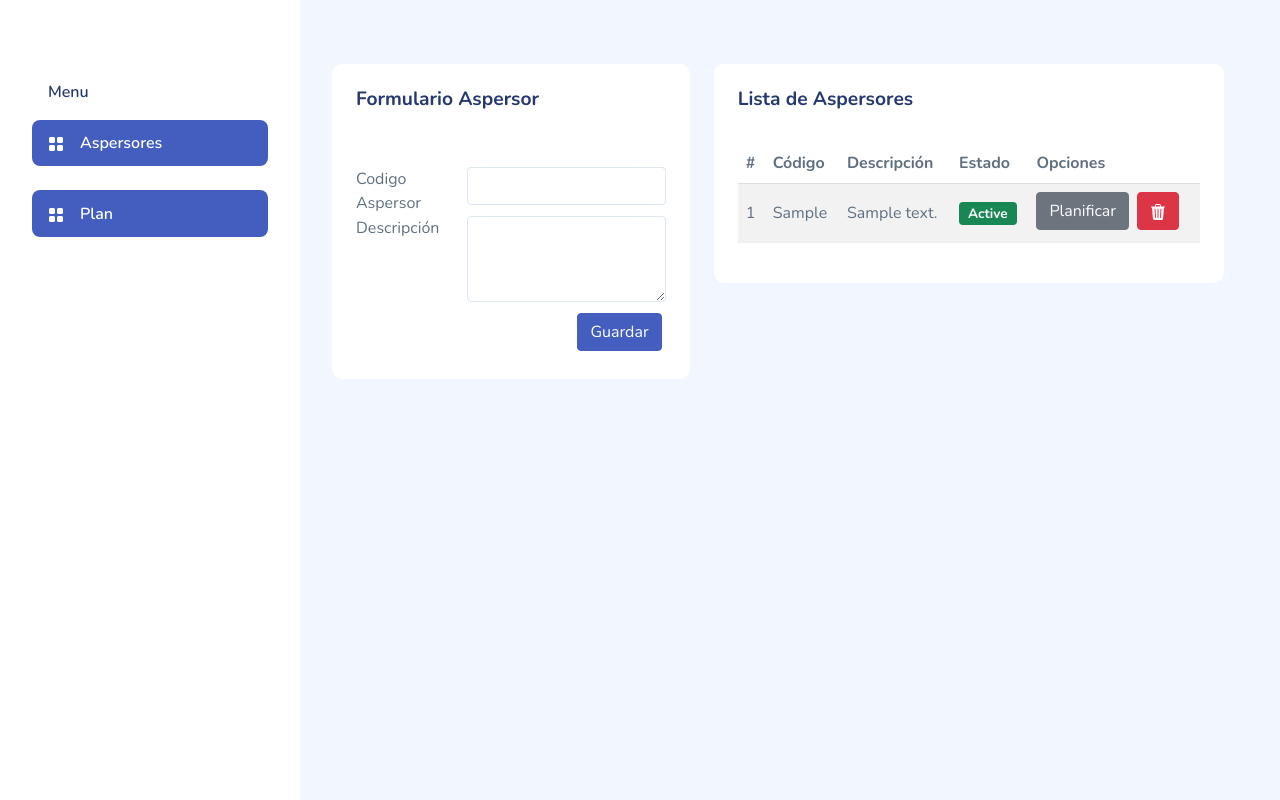
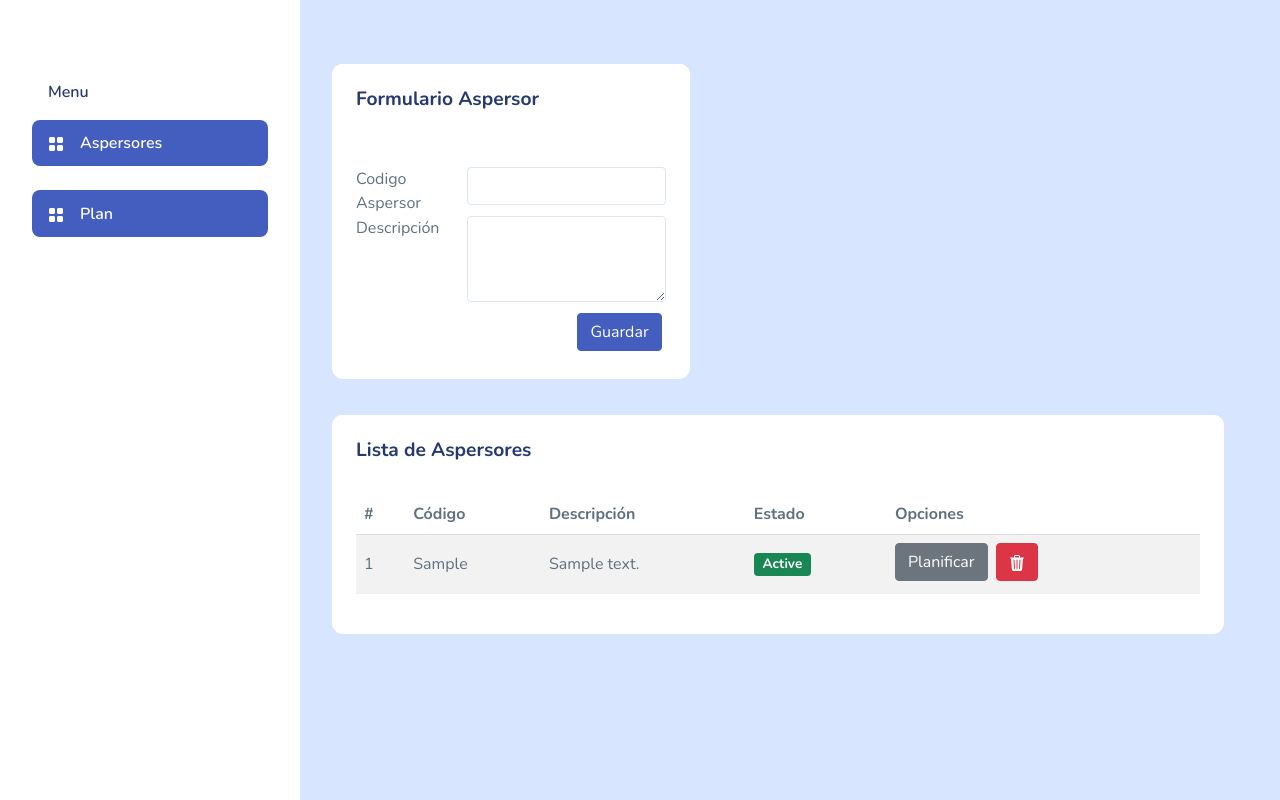
Before and after one commit to Harrison-Paz/IoTProject, a Django app: page / in a window 1280 px wide. Run offline with Django 4.2, Linux system fonts and the light colour scheme; tables that the repository leaves empty hold one stand-in row (values such as "Sample post"); some libraries are stand-ins or nearby versions; some web fonts are replaced.

Commit message:
Modificaciones en el layout

```diff
--- a/projectIoT/panel/models.py
+++ b/projectIoT/panel/models.py
@@ -4,7 +4,7 @@ from django.db import models
 
 
 class Sprinkler(models.Model):
-    codSprinkler = models.CharField(max_length=8)
+    codSprinkler = models.CharField(max_length=8,unique=True)
     description = models.CharField(max_length=50)
     state = models.BooleanField(default=False)
 
--- a/projectIoT/panel/templates/layout.html
+++ b/projectIoT/panel/templates/layout.html
@@ -18,9 +18,8 @@
     <link rel="stylesheet" href="{% static 'lib/css/app.css' %}">
 </head>
 
-<body>
+<body style="background-color: #D7E6FE">
     <div id="app">
-
         <div id="sidebar" class="active">
             <div class="sidebar-wrapper active">
                 <div class="sidebar-header">
--- a/projectIoT/panel/templates/sprinkler/view_sprinklers.html
+++ b/projectIoT/panel/templates/sprinkler/view_sprinklers.html
@@ -37,7 +37,9 @@
             </div>
         </div>
     </section>
-    <section class="section col-sm-12 col-lg-7">
+</div>
+<div class="row">
+    <section class="section col">
         <div class="card">
             <div class="card-header">
                 <h4>Lista de Aspersores</h4>
--- a/projectIoT/panel/views.py
+++ b/projectIoT/panel/views.py
@@ -45,9 +45,8 @@ def delete_sprinkler(request, id):
 def view_plans(request):
     if request.method == 'POST':
         form = PlanForm(request.POST)
-        form.save()
         if form.is_valid():
-            #form.save()
+            form.save()
             return redirect('list_plans')
     plans = Plan.objects.all()
     sprinklers = Sprinkler.objects.all()
```
Also changed, not shown: projectIoT/panel/migrations/0003_alter_sprinkler_codsprinkler.py (added).
